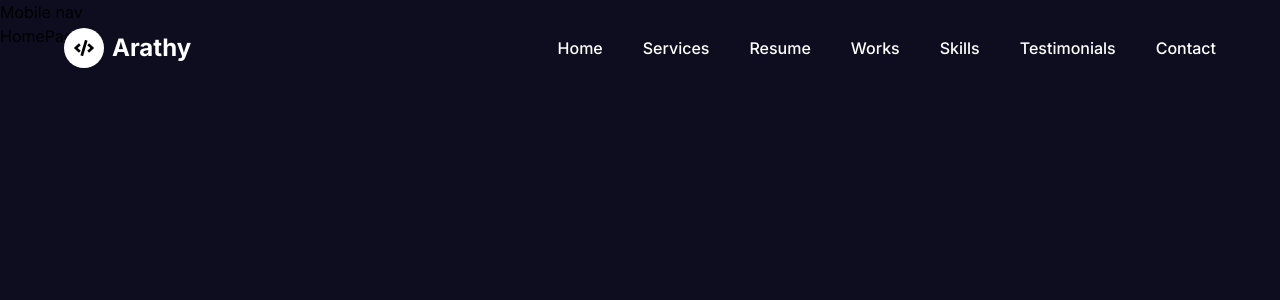
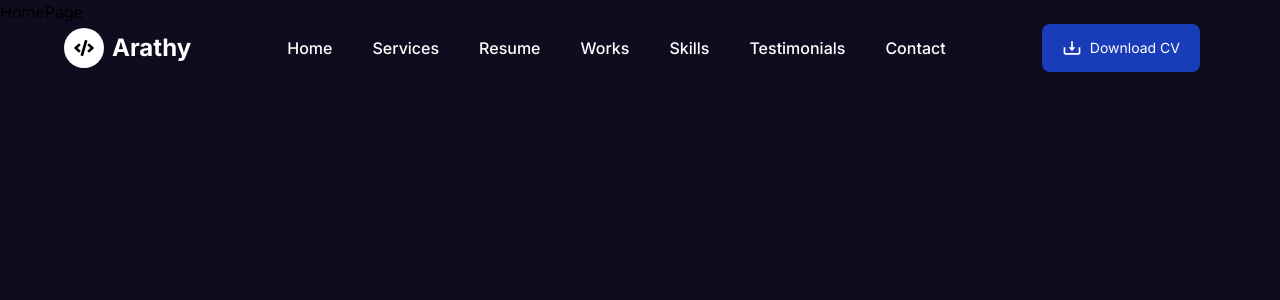
Before and after one commit to arathyrajeesh/portfolio-nextjs, a Next.js app: page / in a window 1280 px wide. Shown: the top 300 px of the page. Built offline with nearby package versions, Linux system fonts and the light colour scheme.

Commit message:
navbar completed

```diff
--- a/components/Home/Navbar/MobileNav.tsx
+++ b/components/Home/Navbar/MobileNav.tsx
@@ -1,9 +1,34 @@
+import { NavLinks } from '@/constant/constant'
+import Link from 'next/link'
 import React from 'react'
+import { CgClose } from 'react-icons/cg'
 
-const MobileNav = () => {
+
+type Props = {
+    showNav: boolean;
+    closeNav:()=> void;
+}
+
+const MobileNav = ({closeNav,showNav}:Props) => {
+
+    const navOpen = showNav ? "translate-x-0":'translate-x-[100%]';
     return (
         <div>
-        Mobile nav
+            <div className={`fixed insert-0 ${navOpen} transform transition-all right-0 duration-500 z-[100002]
+            bg-black opacity-70 w-full
+            h-screen`}></div>
+            <div className={`text-white ${navOpen} fixed justify-center flex flex-col h-full transform transition-all duration-500 delay-300 w-[80%]
+            sm:w-[60%] bg-cyan-800 space-y-6 z-[1000050] right-0 `}>
+                {NavLinks.map((link)=>{
+                    return(
+                        <Link key={link.id} href={link.url}>
+                            <p className='text-white w-fit text-xl ml-12 border-b-[1.5px] pb-1 border-white sm:text-[30px]'>{link.Label}</p>
+                        </Link>
+                    )
+                })}
+                <CgClose onClick={closeNav} className='absolute top-[0.7rem] right-[1.4rem] sm:w-8 sm:h-8 w-6 h-6 '/>
+
+            </div>
         </div>
     )
 }
--- a/components/Home/Navbar/Nav.tsx
+++ b/components/Home/Navbar/Nav.tsx
@@ -1,11 +1,33 @@
+"use client";
 import { NavLinks } from '@/constant/constant'
 import Link from 'next/link'
-import React from 'react'
+import React, { useEffect, useState } from 'react'
+import { BiDownload } from 'react-icons/bi'
 import { FaCode } from 'react-icons/fa'
+import { HiBars3BottomRight } from 'react-icons/hi2'
 
-const Nav = () => {
+type Props = {
+    openNav:()=> void;
+}
+
+const Nav = ({openNav}:Props) => {
+
+    const [navBg,setNavBg]=useState(false);
+
+    useEffect(()=>{
+        const handler = () =>{
+            if (window.scrollY >=90) setNavBg(true)
+            if (window.scrollY < 90) setNavBg(false)
+        };
+        window.addEventListener('scroll',handler);
+
+        return()=>window.removeEventListener('scroll',handler);
+
+    },[])
+
+
     return (
-        <div className='transition-all duration-200 h-[12vh] z-[10000] fixed w-full'>
+        <div className={`transition-all ${navBg ? 'bg-[#0f142ed9] shadow-md ' :'fixed'} duration-200 h-[12vh] z-[10000] fixed w-full`}>
             <div className='flex items-center h-full justify-between w-[90%] mx-auto'>
                 <div className='flex items-center space-x-2'>
                     <div className='w-10 h-10 bg-white rounded-full flex items-center justify-center flex-col'>
@@ -15,10 +37,18 @@ const Nav = () => {
                 </div>
                 <div className='hidden lg:flex items-center space-x-10'>
                     {NavLinks.map((link)=>{
-                        return <Link key={link.id} href={link.url} className='text-base hover:text-cyan-300 text-white font-medium transition-all duration-200'>
+                        return (<Link key={link.id} href={link.url} className='text-base hover:text-cyan-300 text-white font-medium transition-all duration-200'>
                         <p>{link.Label}</p>
                         </Link>
+                        );
                     })}
+                </div>
+                <div className='flex items-center space-x-4 '>
+                    <button className='px-5 py-3.5 text-sm cursor-pointer rounded-lg bg-blue-800 hover:bg-blue-900 transition-all duration-300 text-white flex items-center space-x-2'>
+                        <BiDownload className='w-5 h-5 '/>
+                        <span>Download CV</span>
+                    </button>
+                    <HiBars3BottomRight onClick={openNav} className='w-8 h-8 cursor-pointer text-white lg:hidden'/>
                 </div>
             </div>
         </div>
--- a/components/Home/Navbar/ResponsiveNav.tsx
+++ b/components/Home/Navbar/ResponsiveNav.tsx
@@ -1,12 +1,18 @@
-import React from 'react'
+"use client";
+import React, { useState } from 'react'
 import MobileNav from './MobileNav'
 import Nav from './Nav'
 
 const ResponsiveNav = () => {
+    const [showNav,setShowNav] = useState(false)
+
+    const openNavHandler = () =>setShowNav(true);
+    const closeNavHandler = () =>setShowNav(false);
+
     return (
         <div>
-            <Nav/>
-            <MobileNav/>
+            <Nav openNav={openNavHandler}/>
+            <MobileNav showNav={showNav} closeNav={closeNavHandler}/>
         </div>
     )
 }
```
